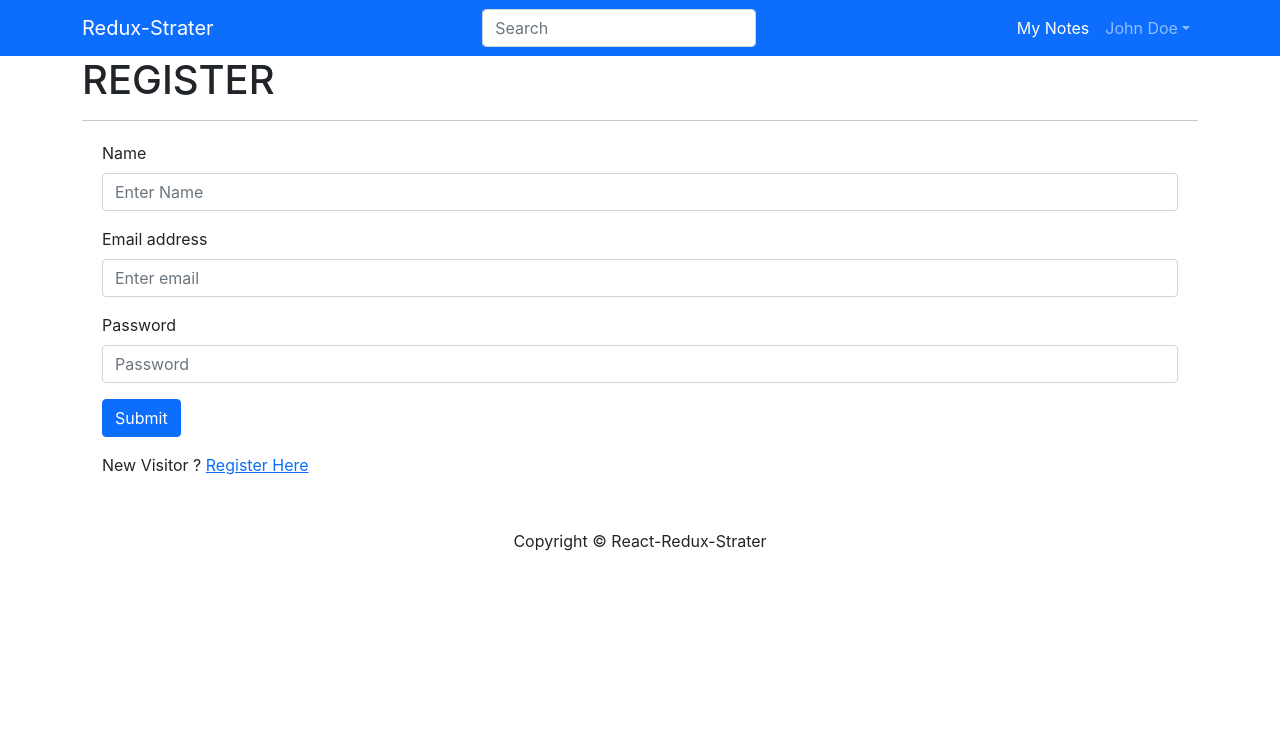
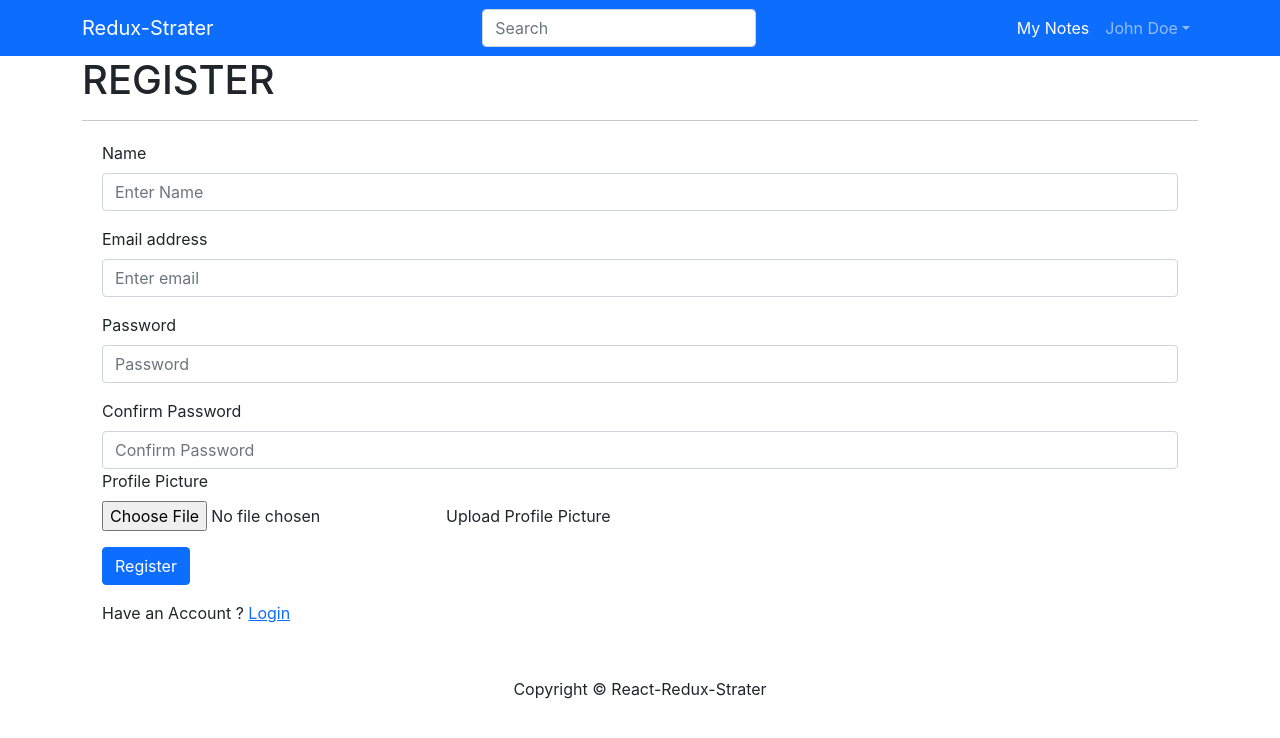
Before and after one commit to ferdous85/mern-redux-strater, a React (Create React App) app in the folder frontend/: page /register in a window 1280 px wide. Shown: the top 738 px of the page. Built offline with nearby package versions, Linux system fonts and the light colour scheme.

Commit message:
frontend

```diff
--- a/frontend/src/screens/LoginScreen/LoginScreen.js
+++ b/frontend/src/screens/LoginScreen/LoginScreen.js
@@ -1,5 +1,5 @@
 import axios from "axios"
-import { useState } from "react"
+import {  useState } from "react"
 import { Button, Col, Form, Row } from "react-bootstrap"
 import { Link } from "react-router-dom"
 import ErrorMessage from "../../components/ErrorMessage"
@@ -7,11 +7,13 @@ import Loading from "../../components/Loading"
 import MainScreen from "../../components/MainScreen"
 import './LoginScreen.css'
 
-const LoginScreen = () => {
+const LoginScreen = ({history}) => {
   const [email, setEmail] = useState('')
   const [password, setPassword] = useState('')
   const [error, setError] = useState(false)
   const [loading, setLoading] = useState(false)
+
+
 
   const submitHandler = async(e) =>{
     e.preventDefault()
--- a/frontend/src/screens/RegisterScreen/RegisterScreen.js
+++ b/frontend/src/screens/RegisterScreen/RegisterScreen.js
@@ -2,22 +2,65 @@ import { useState } from 'react'
 import { Button, Col, Form, Row } from 'react-bootstrap'
 import { Link } from 'react-router-dom'
 import MainScreen from '../../components/MainScreen'
+import ErrorMessage from '../../components/ErrorMessage'
+import axios from 'axios'
+import Loading from '../../components/Loading'
 
 const RegisterScreen = () => {
   const [name, setName] = useState('')
   const [email, setEmail] = useState('')
+  const [pic, setPic] = useState(
+    "https://icon-library.com/images/anonymous-avatar-icon/anonymous-avatar-icon-25.jpg"
+  );
   const [password, setPassword] = useState('')
+  const [confirmpassword, setConfirmPassword] = useState("");
+  const [message, setMessage] = useState(null);
+  const [picMessage, setPicMessage] = useState(null);
+  const [error, setError] = useState(false)
+  const [loading, setLoading] = useState(false)
 
-  const submitHandler =(e)=>{
 
+  const submitHandler =async(e)=>{
+    e.preventDefault()
+    if (password !== confirmpassword) {
+      setMessage('Password Do not Match')
+    } else {
+      setMessage(null)
+      try {
+        const config = {
+          headers: {
+            "Content-type":"application/json"
+          }
+        }
+        setLoading(true)
+        const {data} = await axios.post('/api/users',{
+        name, email,pic, password
+        }, config)
+
+        console.log(data);
+        setLoading(false)
+
+        localStorage.setItem('userInfo', JSON.stringify(data))
+
+      } catch (error) {
+        setError(error.response.data.message)
+      }
+    }
   }
+
+  const postDetails =()=>{
+
+}
+
 
   return (
     <MainScreen title='REGISTER' >
         <div className="loginContainer">
-
+        {/* {error && <ErrorMessage variant="danger">{error}</ErrorMessage>} */}
+        {message && <ErrorMessage variant="danger">{message}</ErrorMessage>}
+        {loading && <Loading />}
         <Form onSubmit={submitHandler}>
-          <Form.Group className="mb-3" controlId="formBasicEmail">
+          <Form.Group className="mb-3" controlId="name">
             <Form.Label>Name</Form.Label>
             <Form.Control
             value={name}
@@ -45,13 +88,35 @@ const RegisterScreen = () => {
             placeholder="Password" />
           </Form.Group>
 
-          <Button variant="primary" type="submit">
-            Submit
+          <Form.Group controlId="confirmPassword">
+            <Form.Label>Confirm Password</Form.Label>
+            <Form.Control
+              type="password"
+              value={confirmpassword}
+              placeholder="Confirm Password"
+              onChange={(e) => setConfirmPassword(e.target.value)}
+            />
+          </Form.Group>
+
+
+          <Form.Group controlId="pic">
+            <Form.Label>Profile Picture</Form.Label>
+            <Form.File
+              onChange={(e) => postDetails(e.target.files[0])}
+              id="custom-file"
+              type="image/png"
+              label="Upload Profile Picture"
+              custom
+            />
+          </Form.Group>
+
+          <Button className='mt-3' variant="primary" type="submit">
+            Register
           </Button>
         </Form>
         <Row className='py-3'>
           <Col>
-          New Visitor ? <Link to='/register'>Register Here</Link>
+          Have an Account ? <Link to='/register'>Login</Link>
           </Col>
         </Row>
       </div>
```
